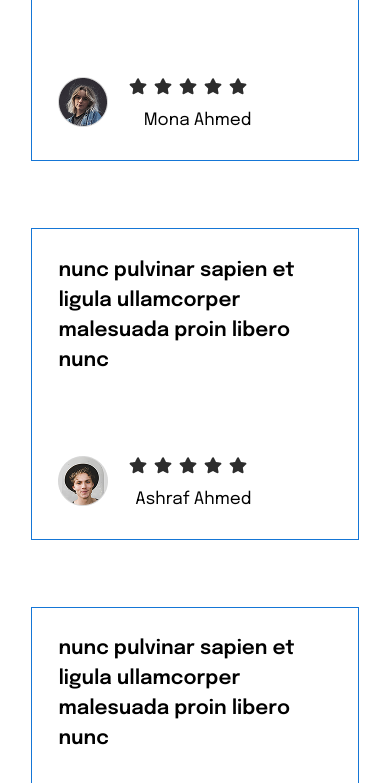
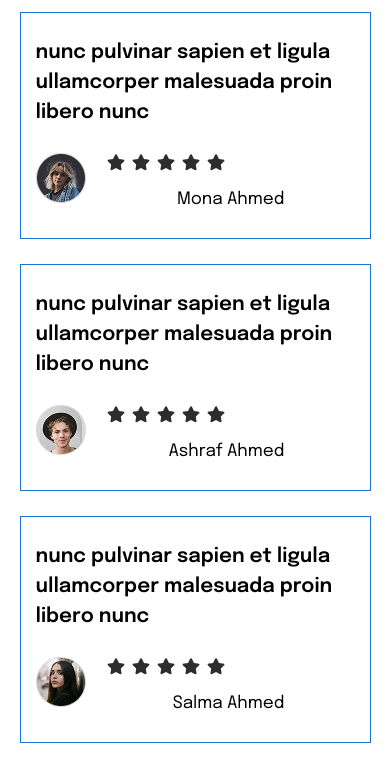
Before and after one commit to taskalite-collab/Portfolio-1, a plain HTML site: page clients.html in a window 390 px wide. Shown: the part 118-901 px from the top of the page. Drawn offline with Linux system fonts and the light colour scheme; a web font is replaced by a local one.

Commit message:
fix mobile clients layout

```diff
--- a/styles/style.css
+++ b/styles/style.css
@@ -31,6 +31,11 @@ nav {
     font-style: normal;
     margin-left: 50px;
 }
+
+#menu-toggle{
+    display: none;
+}
+
 .nav-menu {
     display: flex;
     margin-right: 50px;
@@ -609,29 +614,34 @@ header {
 }
 
 .clients-box {
-    width: 100%;
-    min-height: 100vh;
-    display: flex;
-    align-items: center;
-    justify-content: center;
-    padding: 11% 8% 11% 8%;
+    width: 1005;
+    height: auto;
+    padding: 50px 5%;
         &   .card-box {
             width: 100%;
-            height: 100%;
+            height: auto;
             display: flex;
             flex-direction: column;
             justify-content: center;
-            align-items: center;
+            align-items: flex-start;
+            gap: 25px;
                 &   .client-card {
                     width: 100%;
-                    padding: 8%;
+                    height: auto;
+                    padding: 25px 15px;
+                    align-items: flex-start;
                         &   .card-details {
                             width: 100%;
-                            height: 100%;
+                            height: auto;
+                            gap: 25px;
                                 &   .details {
                                     font-size: 20px;
                                     line-height: 30px;
                                     font-weight: 600;
+                                }
+                                &   .rate-box {
+                                    width: 100%;
+                                    height: 60px;
                                 }
 
                             }
@@ -657,10 +667,18 @@ header {
                 }
                 &   .text-box form {
                     width: 100%;
-                    height: 100%;
+                    height: auto;
                     display: flex;
+                    flex-direction: column;
                     justify-content: center;
                     align-items: center;
+                    gap: 20px;
+                     & .name, & .email {
+                        width: 100%;
+                        }
+                    & .message {
+                        width: 100%;
+                                }
                 }
         }
 }
```
Also changed, not shown: 1 other file.
